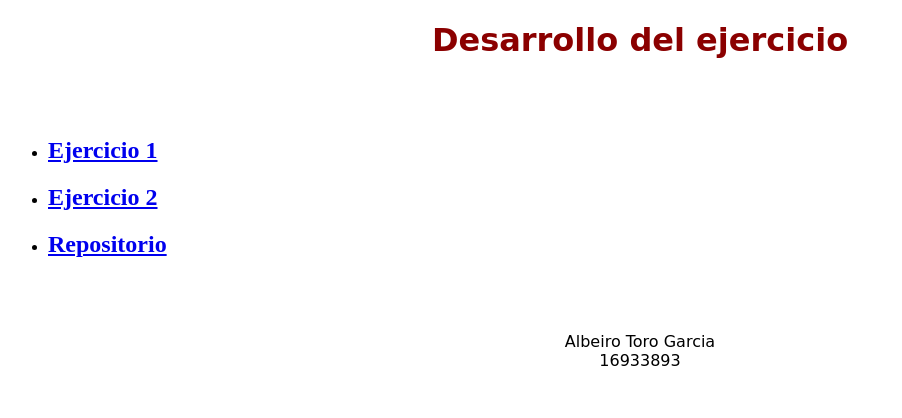
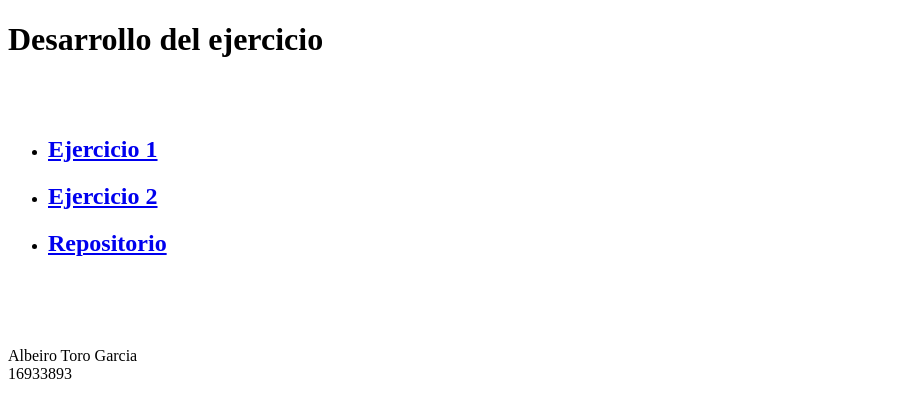
Before and after one commit to atg1213/F152T06, a plain HTML site: page index.html in a window 1280 px wide. Shown: the whole page, without its empty margins (0-902 px from the left). Drawn offline with Linux system fonts and the light colour scheme.

Commit message:
Segundo commit

```diff
--- a/index.html
+++ b/index.html
@@ -6,7 +6,7 @@
     <title>Pagina-Principal</title>
   </head>
   <body>
-    <h1 style="font-family: cursive; color: darkred; text-align: center">
+    <h1 >
       Desarrollo del ejercicio
     </h1>
     <br /><br />
@@ -18,12 +18,14 @@
         <h2><a href="./HTML/ejercicio02.html">Ejercicio 2</a></h2>
       </li>
       <li>
-        <h2><a href="./HTML/ejercicio02.html">Repositorio</a></h2>
+        <h2>
+          <a href="https://github.com/atg1213/F152T06.git">Repositorio</a>
+        </h2>
       </li>
     </ul>
   </body>
   <br /><br /><br />
-  <footer style="text-align: center; font-family: cursive; color: black">
-    Albeiro Toro Garcia <br />16933893
+  <footer>
+        <p>Albeiro Toro Garcia <br>16933893</p>
   </footer>
 </html>
```
